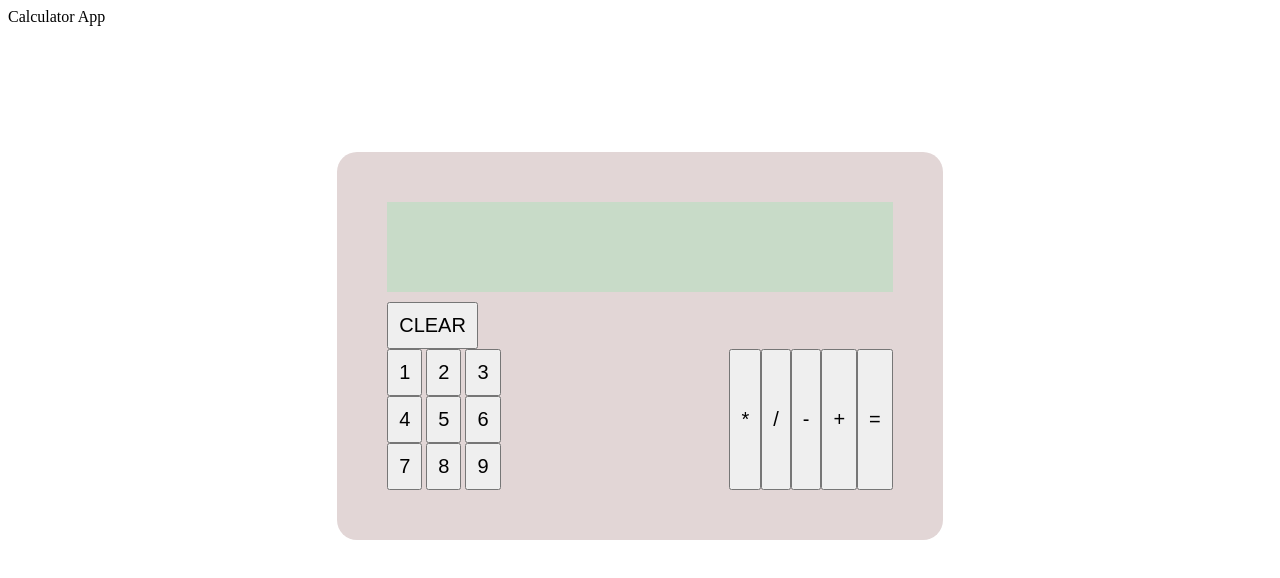
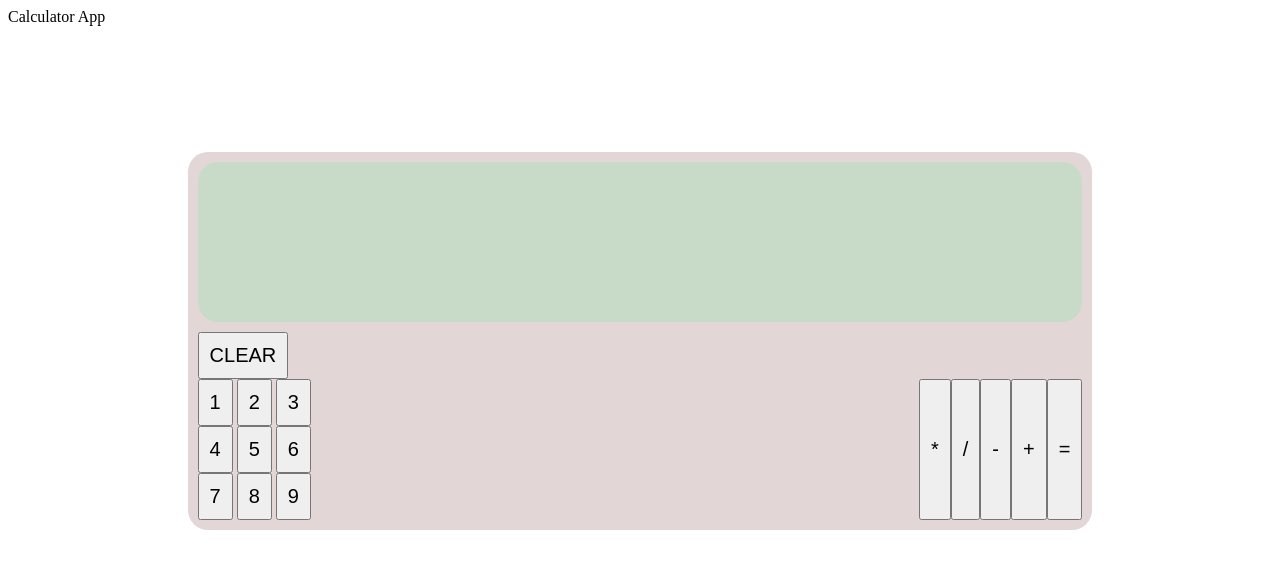
Before and after one commit to zakia98/Calculator, a plain HTML site: page index.html in a window 1280 px wide. Drawn offline with Linux system fonts and the light colour scheme.

Commit message:
Remade the calculator display design

```diff
--- a/index.css
+++ b/index.css
@@ -7,23 +7,42 @@ body {
 .calculator {
     background-color: rgb(226, 214, 214);
     display:flex;
-    padding:50px;
+    padding:10px;
     border-radius:20px;
     margin:10%;
     flex-direction:column;
     flex:1 1 auto;
-    width:40%;
-    height:40%;
+    width:70%;
+    height:60%;
     justify-self:center;
     align-self:center;
 }
 
 #display {
     background-color:rgb(200, 219, 200);
-    height:30px;
+    min-height: 10rem;
+    min-width:100%;
     margin-bottom:10px;
-    padding:30px;
     border:10px;
+    display:flex;
+    flex-direction:column;
+    flex-wrap: wrap;
+    flex:1 1 0;
+    border-radius:20px;
+}
+
+.seperator {
+    height:50px;
+    padding:1px;
+    min-width:2rem;
+    flex:1;
+    display:flex;
+    flex-direction:row;
+    flex:1;
+}
+
+.seperator > * {
+    padding:1px;
 }
 
 .buttons {
@@ -44,7 +63,7 @@ body {
 
 #operators {
     display:flex;
-    flex-direction:row;
+    flex-direction:column;
     font-size: 200px;
 }
 
@@ -52,3 +71,15 @@ button {
     padding:10px;
     font-size:20px
 }
+
+#display-operator {
+    width:30%;
+    padding:1px;
+    height:100%;
+    display:flex;
+
+}
+
+#display-first {
+    width:70%
+}
--- a/index.html
+++ b/index.html
@@ -11,7 +11,13 @@
 <body>
     <header>Calculator App</header>
     <div class="calculator">
-        <div id="display"></div>
+        <div id="display">
+            <div class="display seperator">
+                <div id="display-operator"></div>
+                <div id="display-first"></div>
+            </div>
+            <div class="display seperator"></div>
+        </div>
         <div class="buttons">
             <div class="buttons-top">
                 <button id="clear">CLEAR</button>
```
